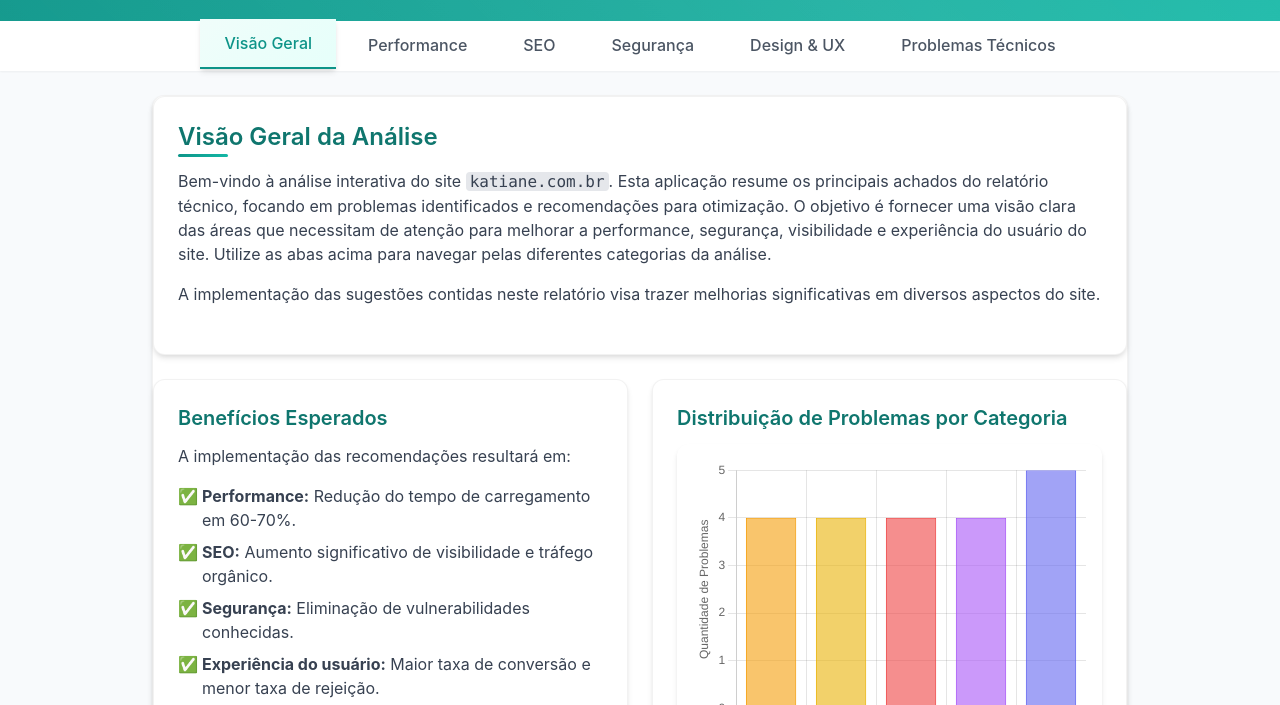
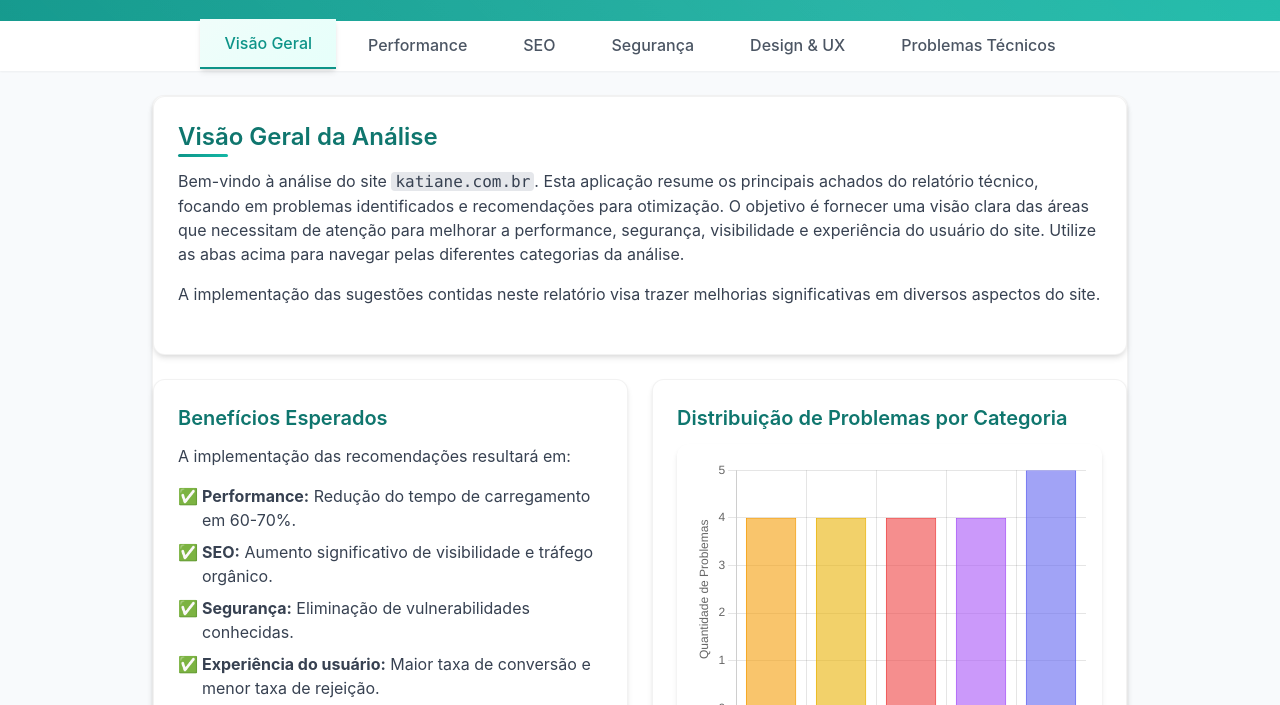
Before and after one commit to JhonnattaRodrigues/Umbler, a website: page html/site.html in a window 1280 px wide. Shown: the part 87-792 px from the top of the page. Drawn offline with nearby package versions, Linux system fonts and the light colour scheme.

Commit message:
Update site.html

```diff
--- a/html/site.html
+++ b/html/site.html
@@ -391,7 +391,7 @@
         <section id="overview" class="content-section">
             <div class="card">
                 <h2 class="text-2xl font-semibold text-teal-700 mb-4">Visão Geral da Análise</h2>
-                <p class="mb-4 text-gray-700">Bem-vindo à análise interativa do site <code class="bg-gray-200 px-1 rounded">katiane.com.br</code>. Esta aplicação resume os principais achados do relatório técnico, focando em problemas identificados e recomendações para otimização. O objetivo é fornecer uma visão clara das áreas que necessitam de atenção para melhorar a performance, segurança, visibilidade e experiência do usuário do site. Utilize as abas acima para navegar pelas diferentes categorias da análise.</p>
+                <p class="mb-4 text-gray-700">Bem-vindo à análise do site <code class="bg-gray-200 px-1 rounded">katiane.com.br</code>. Esta aplicação resume os principais achados do relatório técnico, focando em problemas identificados e recomendações para otimização. O objetivo é fornecer uma visão clara das áreas que necessitam de atenção para melhorar a performance, segurança, visibilidade e experiência do usuário do site. Utilize as abas acima para navegar pelas diferentes categorias da análise.</p>
                 <p class="mb-6 text-gray-700">A implementação das sugestões contidas neste relatório visa trazer melhorias significativas em diversos aspectos do site.</p>
             </div>
 
```
